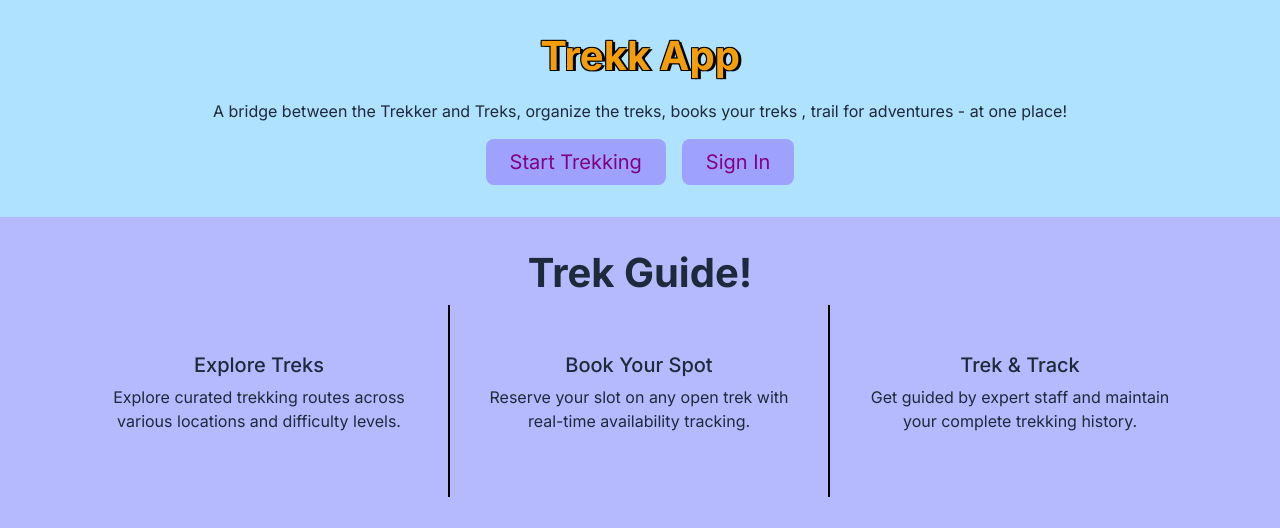
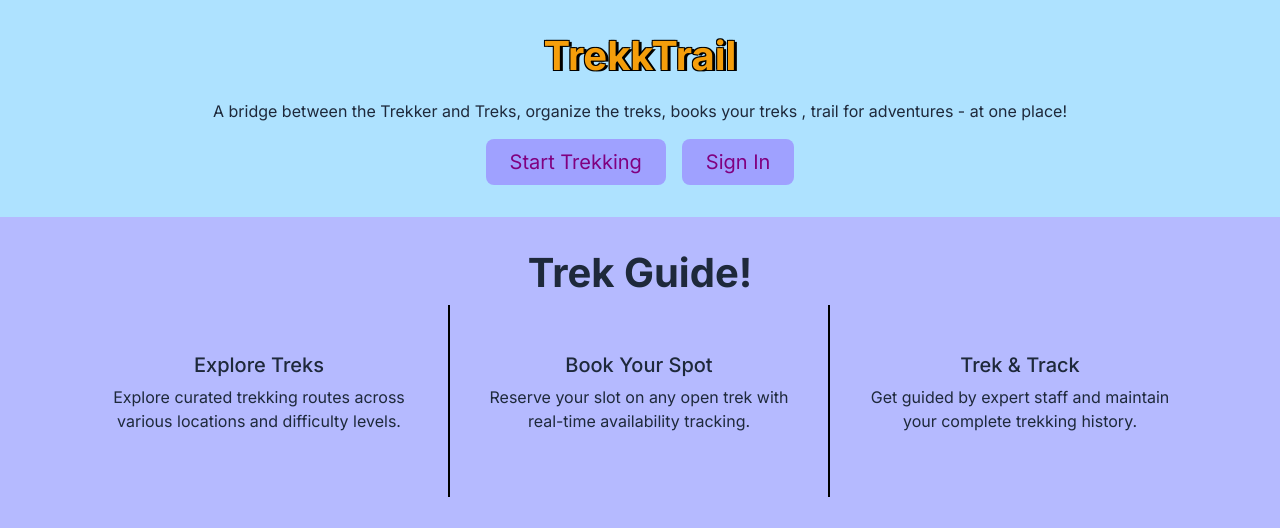
Before and after one commit to 24f2008461/Trekking-Management-App, a Flask app: page / in a window 1280 px wide. Shown: the top 528 px of the page. Run offline with Flask 3, Linux system fonts and the light colour scheme.

Commit message:
Changed Application Name

```diff
--- a/templates/base.html
+++ b/templates/base.html
@@ -18,7 +18,7 @@
                     <button class="sidebar-toggle" data-bs-target="#custom-sidebar" data-bs-toggle="collapse">
                         <i class="bi bi-list"></i>
                     </button>
-                    <a href="{{ url_for('admin.admin_dashboard') }}" class="app-title">Trekk App</a>
+                    <a href="{{ url_for('admin.admin_dashboard') }}" class="app-title">TrekkTrail</a>
 
             </div>
             <div class="navbar-nav d-flex flex-row align-items-center me-3">
--- a/templates/mainpage.html
+++ b/templates/mainpage.html
@@ -25,7 +25,7 @@
         {% endif %}
         {% endwith %}
             <div class="container">
-                <h1 >Trekk App</h1>
+                <h1 >TrekkTrail</h1>
 
                 <p>A bridge between the Trekker and Treks, organize the treks, books your treks , trail for adventures - at one place!</p>
                 <div class="d-flex justify-content-center gap-3">
```
